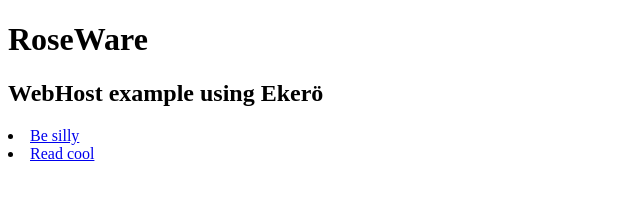
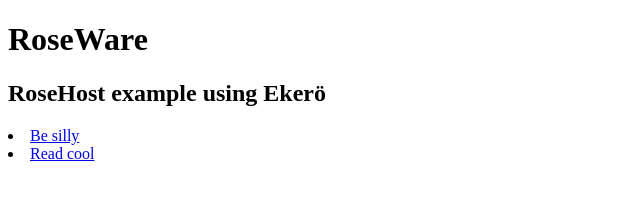
Before and after one commit to rosewareorg/rosehost, a plain HTML site: page src/www/index.html in a window 1280 px wide. Shown: the full height of the page, 0-640 px from the left. Drawn offline with Linux system fonts and the light colour scheme.

Commit message:
Updated name

```diff
--- a/src/www/index.html
+++ b/src/www/index.html
@@ -3,10 +3,10 @@
 <head>
     <meta charset="UTF-8">
     <meta name="viewport" content="width=device-width, initial-scale=1.0">
-    <title>RoseWare WebHost example</title>
+    <title>RoseWare RoseHost example</title>
 </head>
 <body>
-    <h1>RoseWare</h1><h2>WebHost example using Ekerö</h2>
+    <h1>RoseWare</h1><h2>RoseHost example using Ekerö</h2>
     <nav><li><a href="/silly">Be silly</a></li><li><a href="/cool.txt">Read cool</a></li></nav>
 </body>
 </html>
```
